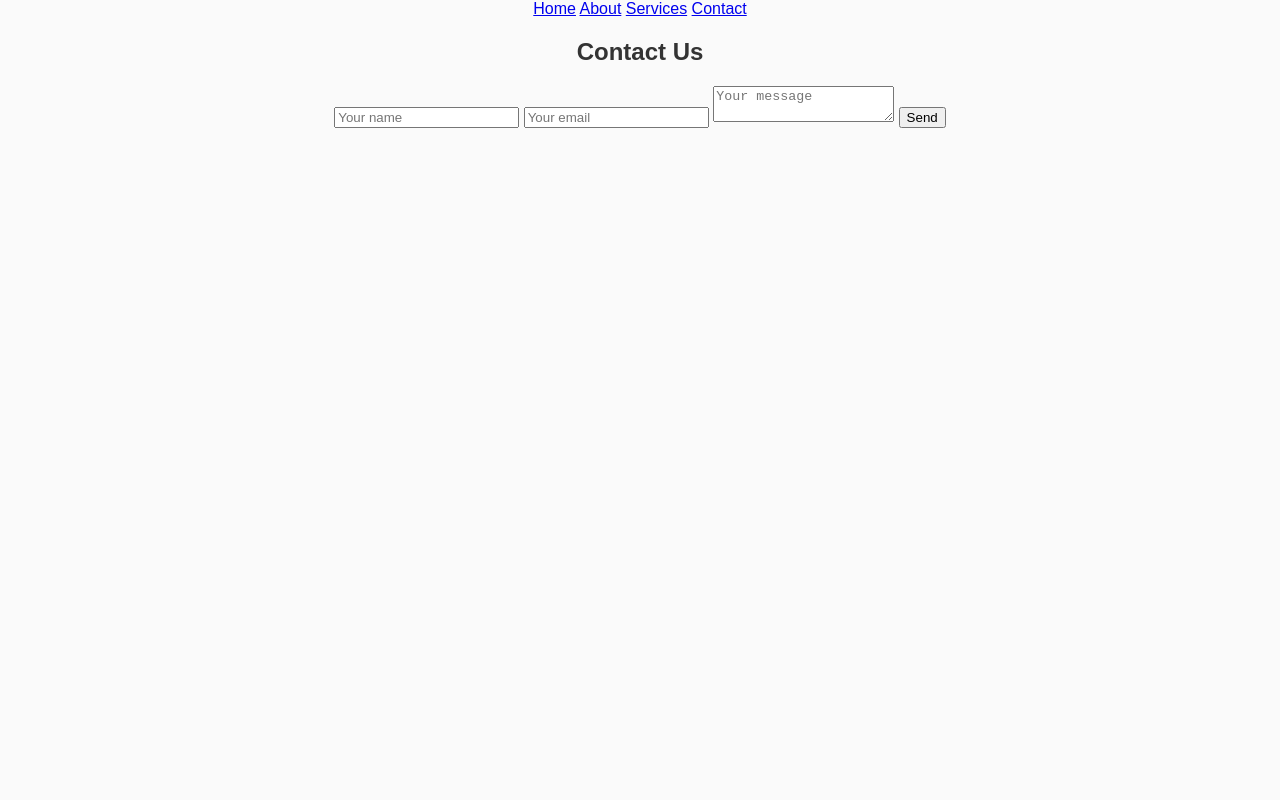
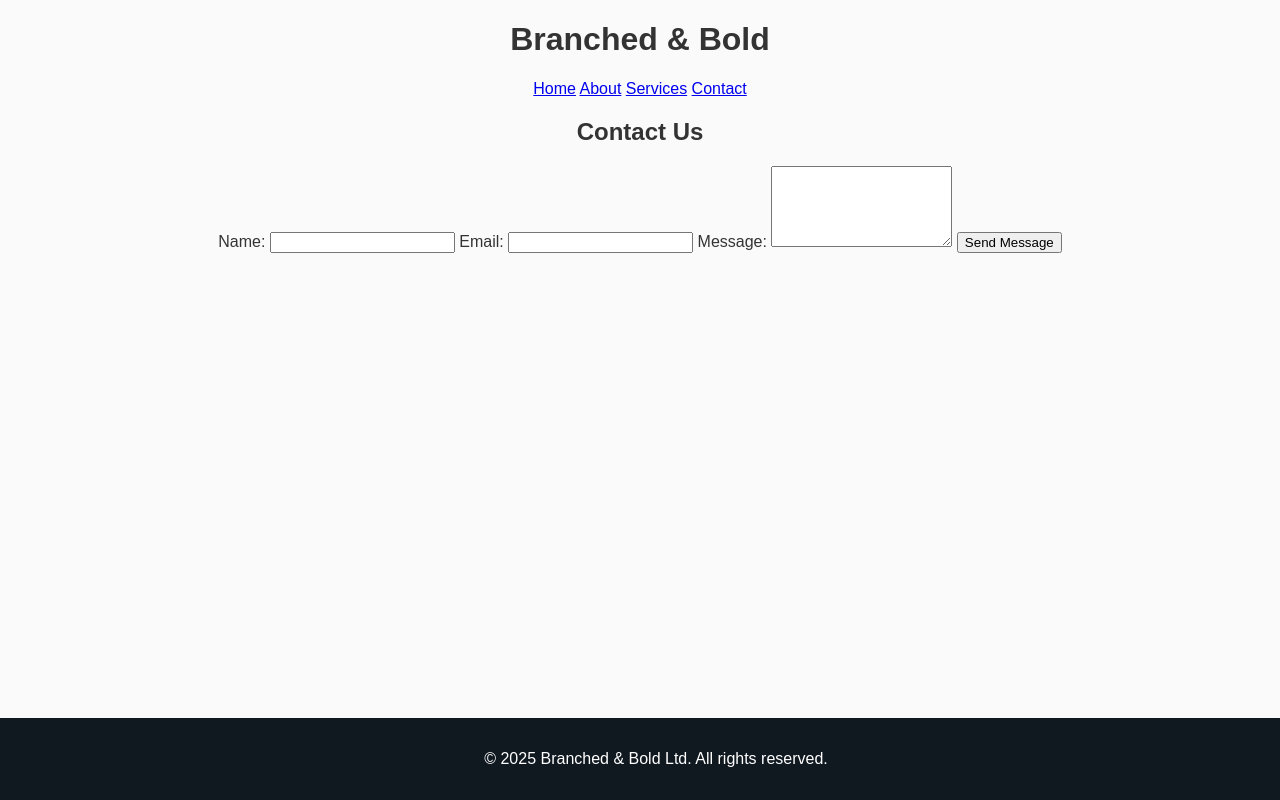
Before and after one commit to Branchedboldltd/branched-and-bold-ltd, a plain HTML site: page contact.html in a window 1280 px wide. Drawn offline with Linux system fonts and the light colour scheme.

Commit message:
Add Contact page with Netlify form

```diff
--- a/contact.html
+++ b/contact.html
@@ -7,21 +7,38 @@
   <link rel="stylesheet" href="style.css">
 </head>
 <body>
-  <nav>
-    <a href="index.html">Home</a>
-    <a href="about.html">About</a>
-    <a href="services.html">Services</a>
-    <a href="contact.html">Contact</a>
-  </nav>
+  <header>
+    <h1>Branched & Bold</h1>
+    <nav>
+      <a href="index.html">Home</a>
+      <a href="about.html">About</a>
+      <a href="services.html">Services</a>
+      <a href="contact.html" class="active">Contact</a>
+    </nav>
+  </header>
 
-  <section>
-    <h1>Contact Us</h1>
+  <main>
+    <h2>Contact Us</h2>
     <form name="contact" method="POST" data-netlify="true">
-      <input type="text" name="name" placeholder="Your name" required>
-      <input type="email" name="email" placeholder="Your email" required>
-      <textarea name="message" placeholder="Your message" required></textarea>
-      <button type="submit">Send</button>
+      <input type="hidden" name="form-name" value="contact" />
+      <label>
+        Name:
+        <input type="text" name="name" required>
+      </label>
+      <label>
+        Email:
+        <input type="email" name="email" required>
+      </label>
+      <label>
+        Message:
+        <textarea name="message" rows="5" required></textarea>
+      </label>
+      <button type="submit">Send Message</button>
     </form>
-  </section>
+  </main>
+
+  <footer>
+    <p>© 2025 Branched & Bold Ltd. All rights reserved.</p>
+  </footer>
 </body>
 </html>
```
